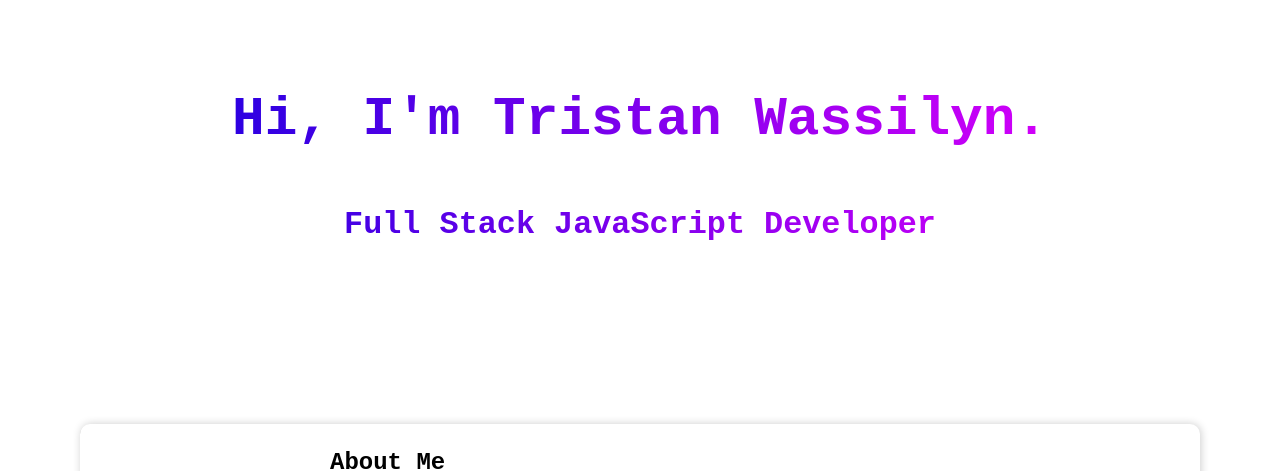
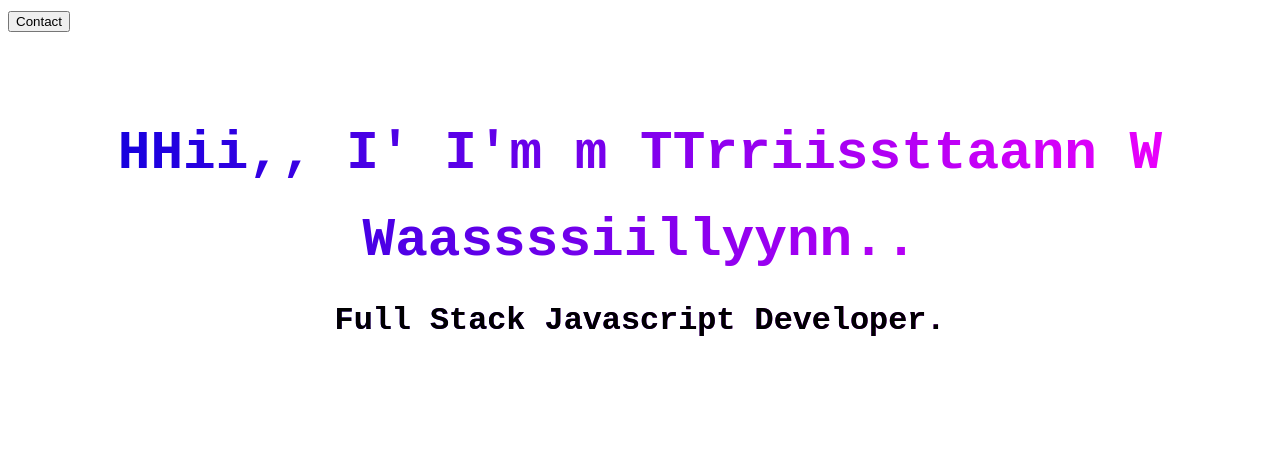
Before and after one commit to wasgt71/portfolio, a React (Vite) app: page / in a window 1280 px wide. Shown: the top 471 px of the page. Built offline with nearby package versions, Linux system fonts and the light colour scheme.

Commit message:
created js animation for header.

```diff
--- a/src/components/header.jsx
+++ b/src/components/header.jsx
@@ -1,10 +1,63 @@
+import { useState, useEffect } from "react";
+
 function Header() {
+  const [name, setName] = useState([]);
+  const [lock, setLock] = useState(true);
+  const displayName = () => {
+    const name = [
+      "H",
+      "i",
+      ",",
+      " I'",
+      "m ",
+      "",
+      "T",
+      "r",
+      "i",
+      "s",
+      "t",
+      "a",
+      "n",
+      " W",
+      "a",
+      "s",
+      "s",
+      "i",
+      "l",
+      "y",
+      "n",
+      ".",
+    ];
+    name.forEach((character, index) => {
+      setTimeout(() => {
+        setName((prevName) => [...prevName, character]);
+      }, index * 150);
+    });
+  };
+
+  useEffect(() => {
+    displayName();
+  }, []);
+
   return (
     <>
-      <header>
-        <h1>Hi, I'm Tristan Wassilyn.</h1>
-        <h3 id="proTitle">Full Stack JavaScript Developer</h3>
+      <button onClick={(e) => setLock(false)} id="contact">
+        Contact
+      </button>
+      <header id="header">
+        <h1 id="name">{name}</h1>
+        <h3 className="fade-in" id="portfolio-title">
+          Full Stack Javascript Developer.
+        </h3>
       </header>
+      {!lock && (
+        <>
+          <div id="contact-info">
+            <p id="phone">{number}</p>
+            <p>{email}</p>
+          </div>
+        </>
+      )}
     </>
   );
 }
```
